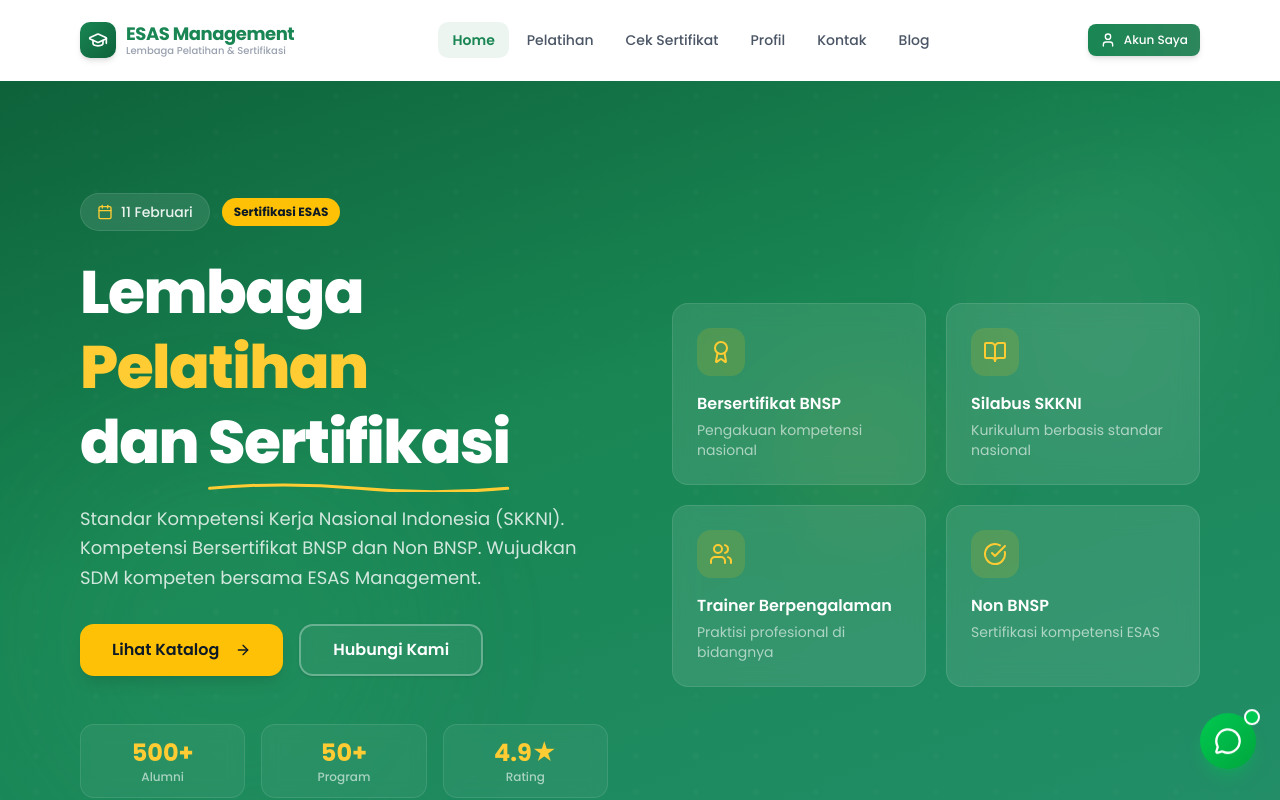
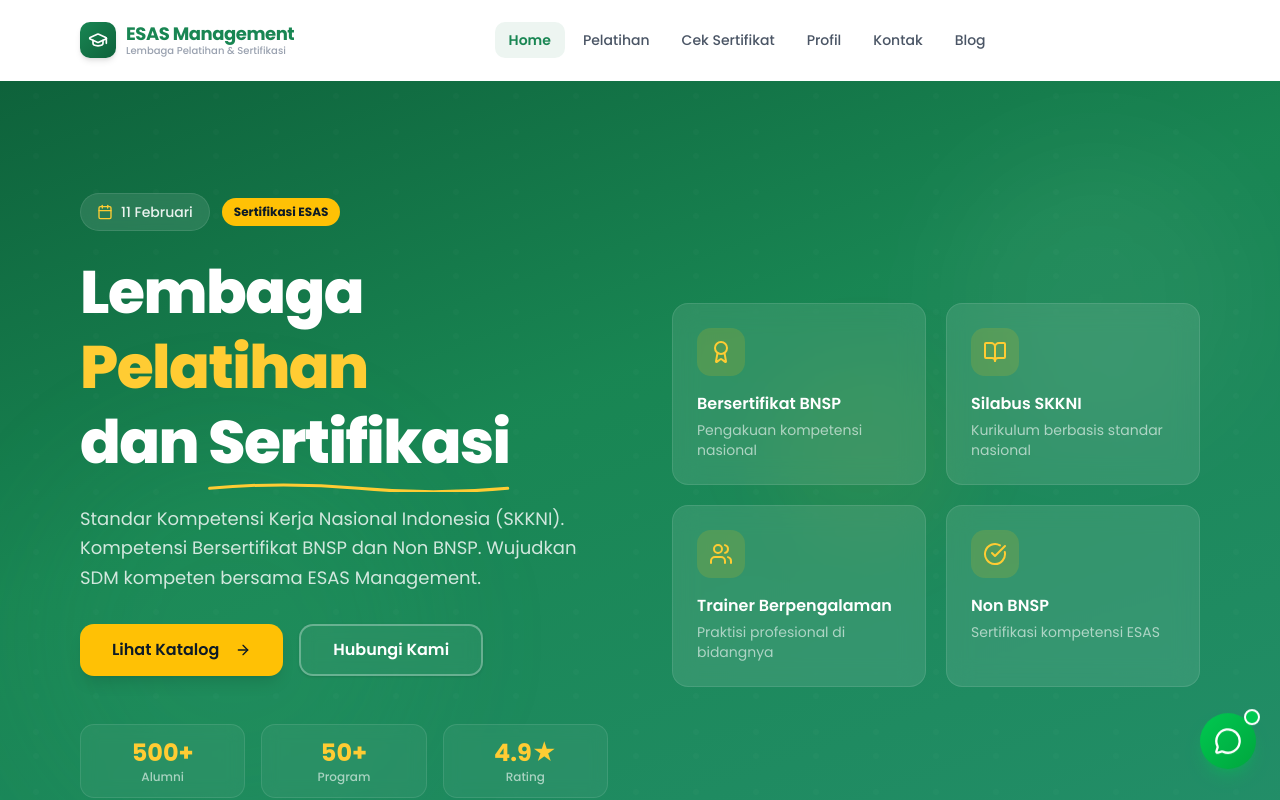
Before and after one commit to indocarisinternational/comfindo_training, a Next.js app: page / in a window 1280 px wide. Shown: the top 800 px of the page. Built offline with nearby package versions, Linux system fonts and the light colour scheme.

Commit message:
feat: hide 'login' page

```diff
--- a/components/layout/Navbar.tsx
+++ b/components/layout/Navbar.tsx
@@ -91,10 +91,10 @@ export function Navbar() {
             className="bg-gradient-to-r from-[hsl(152,69%,31%)] to-[hsl(152,50%,35%)] hover:from-[hsl(152,75%,22%)] hover:to-[hsl(152,69%,31%)] text-white shadow-md hover:shadow-lg transition-all duration-200 gap-2"
             size="sm"
           >
-            <Link href="/login">
+            {/* <Link href="/login">
               <User className="h-4 w-4" />
               Akun Saya
-            </Link>
+            </Link> */}
           </Button>
         </div>
 
@@ -140,10 +140,10 @@ export function Navbar() {
                 asChild
                 className="bg-gradient-to-r from-[hsl(152,69%,31%)] to-[hsl(152,50%,35%)] text-white w-full gap-2"
               >
-                <Link href="/login" onClick={() => setIsOpen(false)}>
+                {/* <Link href="/login" onClick={() => setIsOpen(false)}>
                   <User className="h-4 w-4" />
                   Akun Saya
-                </Link>
+                </Link> */}
               </Button>
             </nav>
           </SheetContent>
```
Also changed, not shown: app/login/page.tsx (+4 -4 lines).
